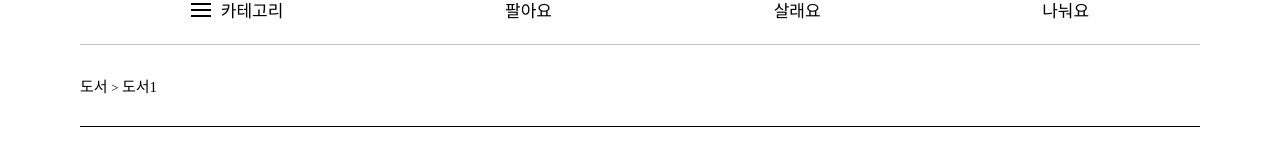
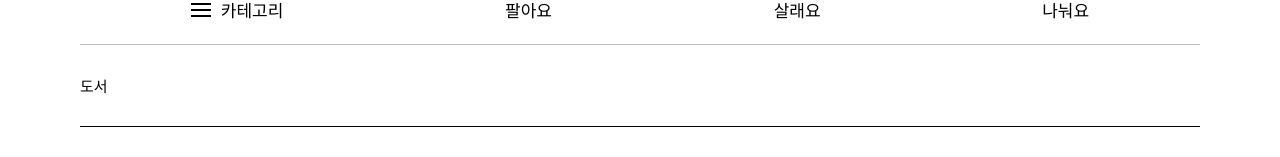
Before and after one commit to chungpa-market/ChungpaCSTest, a Vue app: page /detail in a window 1280 px wide. Shown: the part 128-285 px from the top of the page. Built offline with nearby package versions, Linux system fonts and the light colour scheme.

Commit message:
카테고리 세부 수정

```diff
--- a/src/views/ProductDetail.vue
+++ b/src/views/ProductDetail.vue
@@ -1,6 +1,6 @@
 <template>
   <main>
-    <div class="selected"><span>도서 </span> > <span> 도서1</span></div>
+    <div class="selected"><span>도서 </span></div>
     <div class="line"></div>
     <div class="product-detail-container">
       <div>
```
